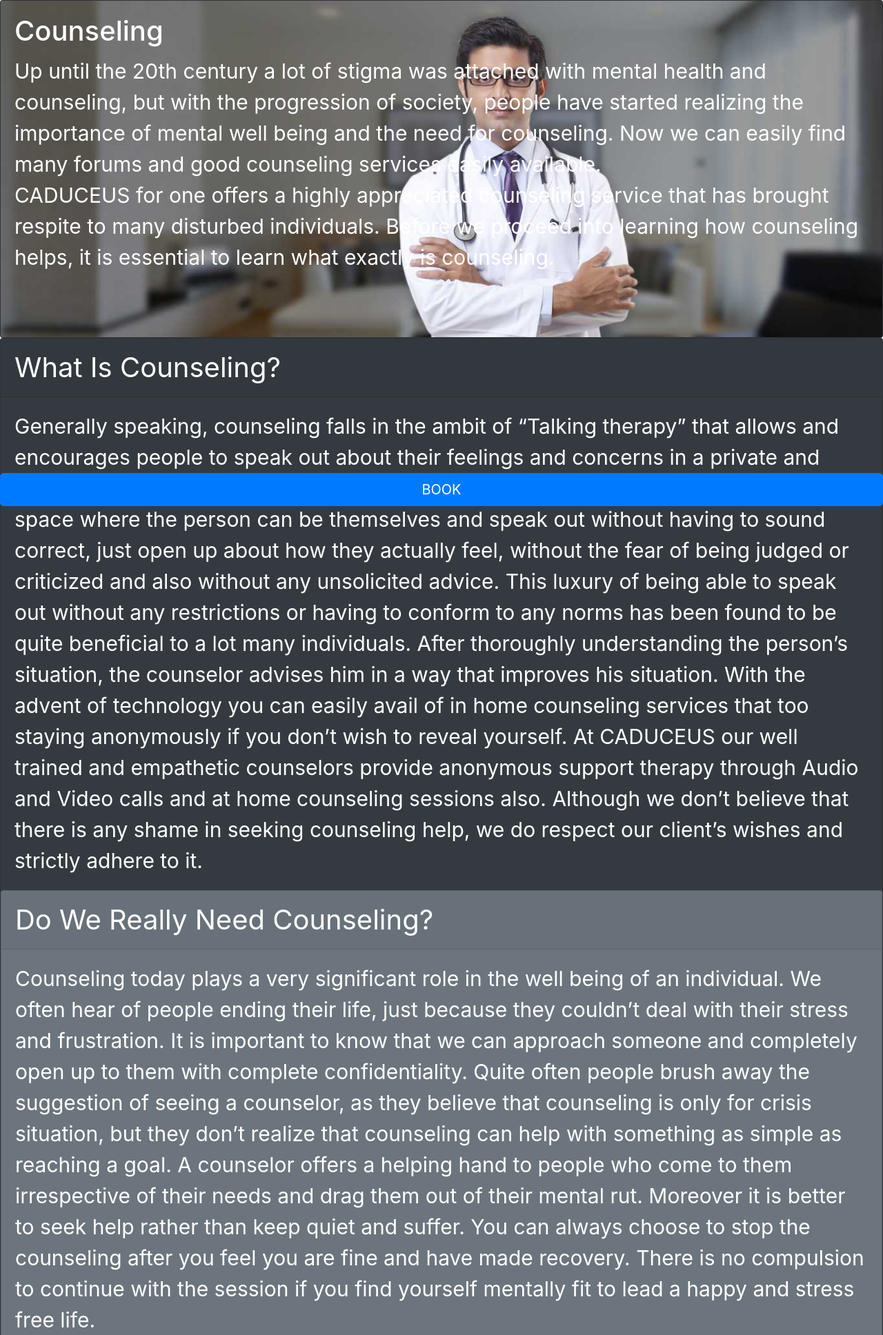
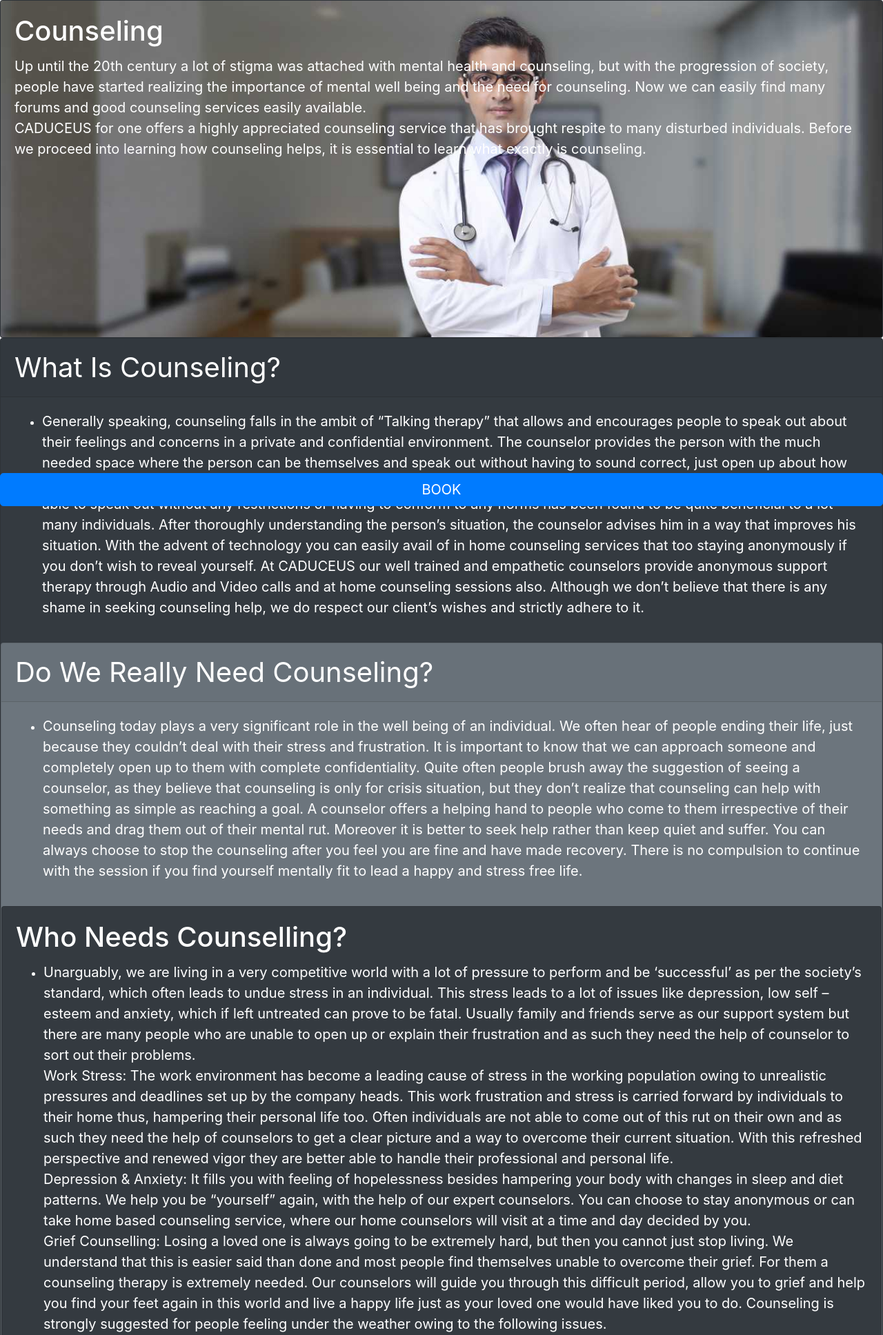
Before and after one commit to P-Srikrishna/WP-Project, a Django app: page /counsel in a window 1280 px wide. Shown: the part 66-2002 px from the top of the page at 69% size. Run offline with Django 3.2, Linux system fonts and the light colour scheme; some libraries are stand-ins or nearby versions.

Commit message:
commit to 'main'

```diff
--- a/Caduceus/templates/Services-info-counselling.html
+++ b/Caduceus/templates/Services-info-counselling.html
@@ -8,7 +8,7 @@ Counselling
   <img src="/static/Counseling.jpg" class="card-img" alt="counseling">
   <div class="card-img-overlay">
     <h5 class="card-title" style="font-size: 40px">Counseling</h5>
-    <p class="card-text" style="font-size: 30px;">Up until the 20th century a lot of stigma was attached with mental health and counseling, but
+    <p class="card-text" style="font-size: 20px;">Up until the 20th century a lot of stigma was attached with mental health and counseling, but
       with the progression of society, people have started realizing the importance of mental well being and the need
       for counseling. Now we can easily find many forums and good counseling services easily available. <br>CADUCEUS for
       one offers a highly appreciated counseling service that has brought respite to many disturbed individuals. Before
@@ -23,7 +23,7 @@ Counselling
   </div>
   <div class="card-body">
 
-    <p class="card-text" style="font-size: 30px;">Generally speaking, counseling falls in the ambit of “Talking therapy” that allows and
+    <ul><li><p class="card-text" style="font-size: 20px;">Generally speaking, counseling falls in the ambit of “Talking therapy” that allows and
       encourages people to speak out about their feelings and concerns in a private and confidential environment.
 
       The counselor provides the person with the much needed space where the person can be themselves and speak out
@@ -43,7 +43,7 @@ Counselling
       calls and at home counseling sessions also.
 
       Although we don’t believe that there is any shame in seeking counseling help, we do respect our client’s wishes
-      and strictly adhere to it.</p>
+      and strictly adhere to it.</p></li></ul>
 
   </div>
 
@@ -53,7 +53,7 @@ Counselling
     </div>
     <div class="card-body">
 
-      <p class="card-text" style="font-size: 30px;">Counseling today plays a very significant role in the well being of an individual. We often
+      <ul><li><p class="card-text" style="font-size: 20px;">Counseling today plays a very significant role in the well being of an individual. We often
         hear of people ending their life, just because they couldn’t deal with their stress and frustration.
 
         It is important to know that we can approach someone and completely open up to them with complete
@@ -70,14 +70,14 @@ Counselling
         You can always choose to stop the counseling after you feel you are fine and have made recovery.
 
         There is no compulsion to continue with the session if you find yourself mentally fit to lead a happy and stress
-        free life.</p>
+        free life.</p></li></ul>
 
     </div>
     <div class="card text-white bg-dark mb-3" style="max-width: 100rem;">
 
       <div class="card-body">
         <h5 class="card-title" style="font-size: 40px;">Who Needs Counselling?</h5>
-        <p class="card-text" style="font-size: 30px;">Unarguably, we are living in a very competitive world with a lot of pressure to perform and be ‘successful’ as per the society’s standard, which often leads to undue stress in an individual.
+       <ul><li> <p class="card-text" style="font-size: 20px;">Unarguably, we are living in a very competitive world with a lot of pressure to perform and be ‘successful’ as per the society’s standard, which often leads to undue stress in an individual.
 
           This stress leads to a lot of issues like depression, low self – esteem and anxiety, which if left untreated can prove to be fatal.
 
@@ -89,9 +89,36 @@ Counselling
           You can choose to stay anonymous or can take home based counseling service, where our home counselors will visit at a time and day decided by you.<br>Grief Counselling: Losing a loved one is always going to be extremely hard, but then you cannot just stop living.
           We understand that this is easier said than done and most people find themselves unable to overcome their grief.
           For them a counseling therapy is extremely needed. Our counselors will guide you through this difficult period, allow you to grief and help you find your feet again in this world and live a happy life just as your loved one would have liked you to do. Counseling is strongly suggested for people feeling under the weather owing to the following issues.<br>Pregnancy & post-pregnancy: Taking care of that tiny bundle of joy besides taking care of career, family and everything else can get a little taxing.
-          We lend you a patient ear and a positive approach to vent out your worries and enjoy motherhood.<br></p>
+          We lend you a patient ear and a positive approach to vent out your worries and enjoy motherhood.<br></p></li></ul>
 
       </div>
     </div>
+    <div class="card text-white bg-secondary mb-3" style="max-width: 100rem;">
+
+      <div class="card-body">
+        <h5 class="card-title" style="font-size: 40px;">How Can We Help?</h5>
+        <ul><li><p class="card-text" style="font-size: 20px;">There would be lot anxiety and nervousness in the first session, however, the counselors are completely aware of that and know how to put you at ease.
+
+          So you can be relaxed and be yourself which is the essence of the entire program.
+
+          There would also be lot of question from both sides which have to be honestly answered.
+
+          You can consider the counselor as your professional friend who will lend you an ear but will not be socializing with you.
+
+          Some of the questions that will be asked by the counselor in the first session include;<br>
+
+          Why you sought therapy?<br>
+          Details about your personal history and present life<br>
+          Current symptoms<br>
+          Also try and shed your reservations and be open, be vocal, you too can ask questions to your counselor.
+
+          And be completely honest with your feelings, in order to gain positive outcome from the counseling therapy.
+
+          We provide the services of trained and empathetic counselors to conduct sessions from the comfort of your home via Audio calls, Video calls or offer home based counseling services.
+
+          Overall we can only say, don’t be embarrassed of your issues there is nothing wrong with you that is causing you shame.
+
+          All you need is a little nudge from experts to help you find yourself anew and lead a happy and fulfilling life.</p></li></ul>
+      </div>
 
     {% endblock body %}
```
Also changed, not shown: Caduceus/templates/Services-info-Consultations.html (+5 -2 lines).
